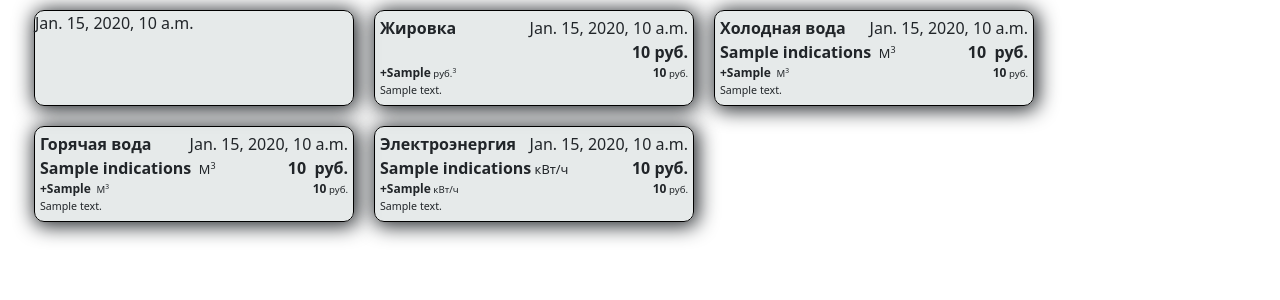
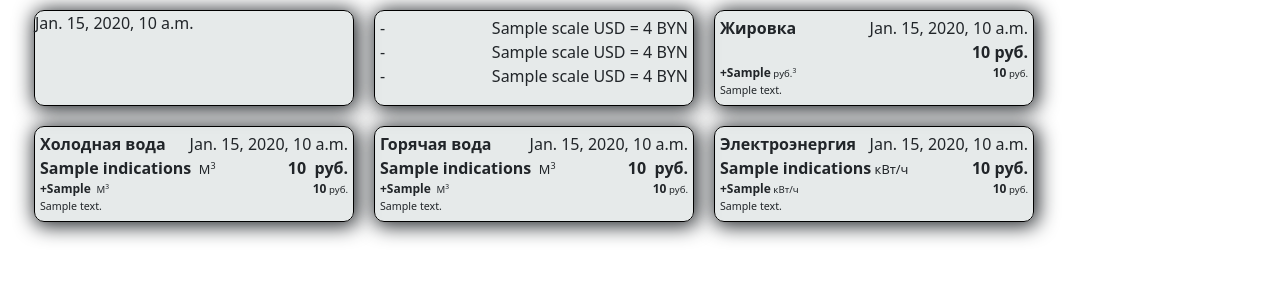
Before and after one commit to alexandrPushylo/hub, a Django app: template templates/dashboard.html in a window 1280 px wide. Shown: the top 300 px of the page. Run offline with Django 5.2, Linux system fonts and the light colour scheme; the template is opened without the code that fills it: most values are stand-ins (such as "Sample title", 1, 10 or a date in 2020); some libraries are stand-ins or nearby versions.

Commit message:
add card exchangerate

```diff
--- a/static_files/css/main.css
+++ b/static_files/css/main.css
@@ -30,7 +30,7 @@
 
 
 /*	Bills	*/
-.bills-card, .inform-card{
+.bills-card, .inform-card, .rate-card{
 	width: var(--weight-card);
 	height: 6rem;
 	border: black 1px solid;
@@ -40,13 +40,16 @@
 	box-shadow: 2px 2px 20px 2px;
 	background-color: var(--card-background-color);
 }
-.bills-card-body{
+.bills-card-body, .rate-card-body{
 	margin: 5px;
 }
-.bills-card-header, .inform-card-header{
+.bills-card-header, .inform-card-header, .rate-card-header{
 	display: flex;
 	justify-content: space-between;
 }
+
+
+
 .bills-title{
 	font-weight: bold;
 }
--- a/templates/dashboard.html
+++ b/templates/dashboard.html
@@ -1,8 +1,11 @@
 {% extends 'index.html' %}
 {% block body %}
     <div class="application_items">{% include 'informs/informs.html' %}</div>
+    {% if rate %}<div class="application_items">{% include 'exchangerate/exchangerate.html' %}</div>{% endif %}
     {% if rent %}<div class="application_items">{% include 'bills/rent.html' %}</div>{% endif %}
     {% if cold_water %}<div class="application_items">{% include 'bills/cold_water.html' %}</div>{% endif %}
     {% if hot_water %}<div class="application_items">{% include 'bills/hot_water.html' %}</div>{% endif %}
     {% if electricity %}<div class="application_items">{% include 'bills/electricity.html' %}</div>{% endif %}
+
+
 {% endblock %}
--- /dev/null
+++ b/templates/exchangerate/exchangerate.html
@@ -0,0 +1,71 @@
+<div class="rate-card">
+    <div class="rate rate-card-body">
+
+
+        <div class="rate-card-header">
+            <div>-</div>
+            <div class="rate-usd">
+                {% if rate.usd.difference > 0 %}
+                    <span class="text-success">{{ rate.usd.difference }}</span>
+                    <span class="text-success">{% include 'components/icons/arrow_up.html' %}</span>
+                {% elif rate.usd.difference < 0 %}
+                    <span class="text-danger">{{ rate.usd.difference }}</span>
+                    <span class="text-danger">{% include 'components/icons/arrow_down.html' %}</span>
+                {% endif %}
+            </div>
+            <div class="rate-usd">
+                <span>{{ rate.usd.scale }}</span>
+                <span>{{ rate.usd.currency }}</span>
+                <span>=</span>
+                <span>{{ rate.usd.rate }}</span>
+                <span>BYN</span>
+            </div>
+        </div>
+        <div class="rate-card-header">
+            <div>-</div>
+            <div class="rate-eur">
+                {% if rate.eur.difference > 0 %}
+                    <span class="text-success">{{ rate.eur.difference }}</span>
+                    <span class="text-success">{% include 'components/icons/arrow_up.html' %}</span>
+                {% elif rate.eur.difference < 0 %}
+                    <span class="text-danger">{{ rate.eur.difference }}</span>
+                    <span class="text-danger">{% include 'components/icons/arrow_down.html' %}</span>
+                {% endif %}
+            </div>
+            <div class="rate-eur">
+                <span>{{ rate.eur.scale }}</span>
+                <span>{{ rate.eur.currency }}</span>
+                <span>=</span>
+                <span>{{ rate.eur.rate }}</span>
+                <span>BYN</span>
+            </div>
+        </div>
+        <div class="rate-card-header">
+            <div>-</div>
+            <div class="rate-rub">
+                {% if rate.rub.difference > 0 %}
+                    <span class="text-success">{{ rate.rub.difference }}</span>
+                    <span class="text-success">{% include 'components/icons/arrow_up.html' %}</span>
+                {% elif rate.rub.difference < 0 %}
+                    <span class="text-danger">{{ rate.rub.difference }}</span>
+                    <span class="text-danger">{% include 'components/icons/arrow_down.html' %}</span>
+                {% endif %}
+            </div>
+            <div class="rate-rub">
+                <span>{{ rate.rub.scale }}</span>
+                <span>{{ rate.rub.currency }}</span>
+                <span>=</span>
+                <span>{{ rate.rub.rate }}</span>
+                <span>BYN</span>
+            </div>
+        </div>
+
+
+    </div>
+    <div class="card-buttons-control">
+        <a class="btn btn-outline-primary"
+           href="{% url 'info_bills' %}?bill=cold_water">{% include 'components/icons/info.html' %}</a>
+        <a class="btn btn-outline-success"
+           href="{% url 'edit_bills' %}?bill=cold_water">{% include 'components/icons/edit.html' %}</a>
+    </div>
+</div>
```
